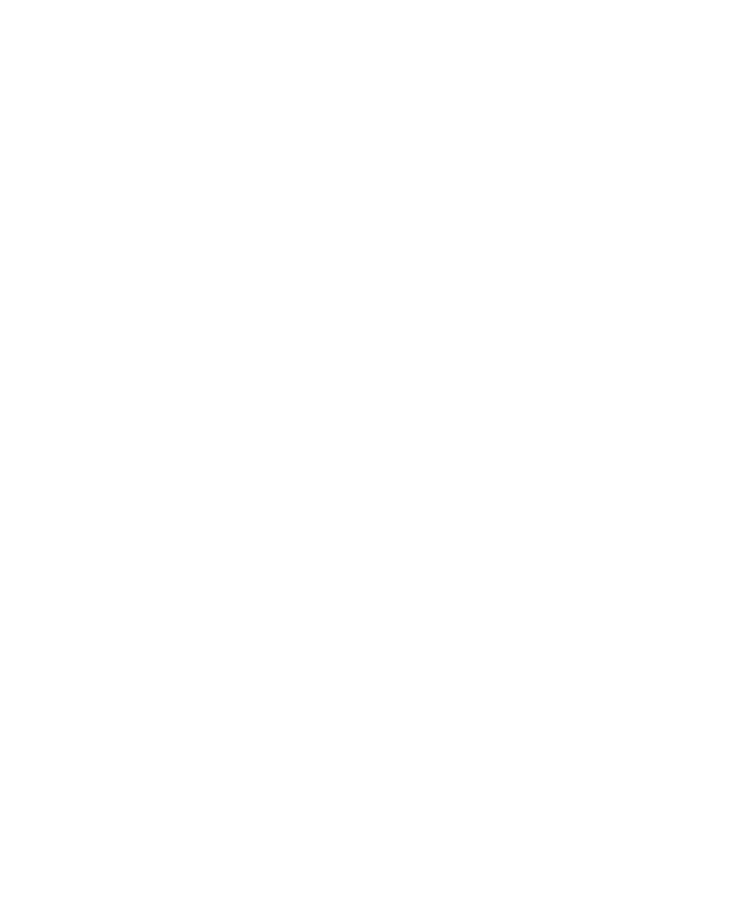
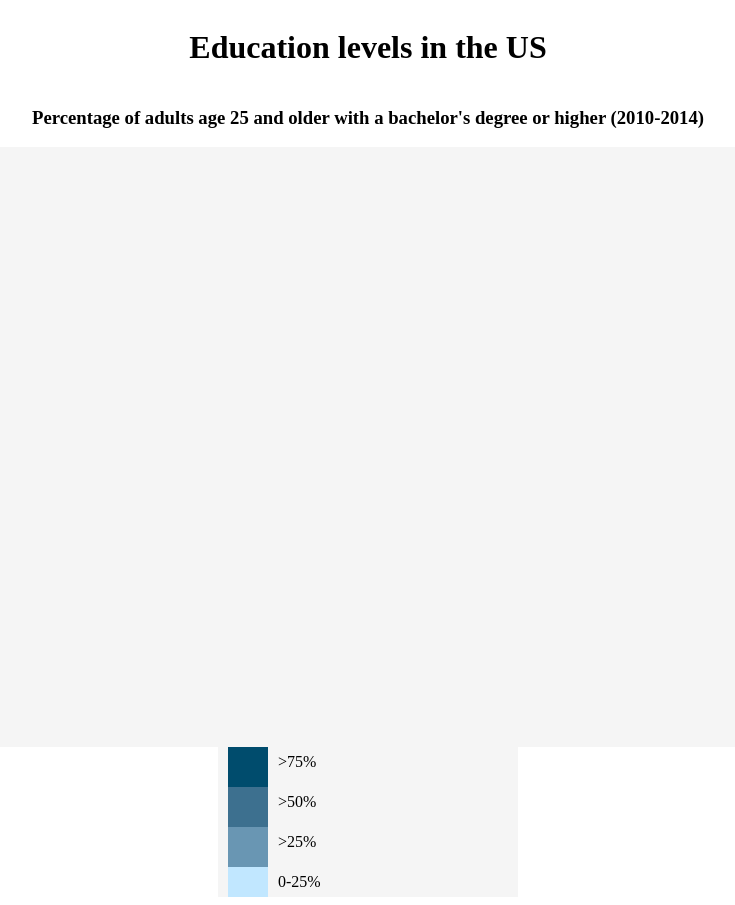
Before and after one commit to chauxvive/FCCTreeMap, a plain HTML site: page index.html in a window 1280 px wide. Shown: the whole page, without its empty margins (272-1007 px from the left). Before the commit the page ends 800 px from the top, so only its background shows below. Drawn offline with nearby package versions, Linux system fonts and the light colour scheme.

Commit message:
adding boilerplate

```diff
--- a/index.html
+++ b/index.html
@@ -0,0 +1,44 @@
+<!DOCTYPE html>
+<html lang="en">
+<head>
+    <meta charset="UTF-8">
+    <meta name="viewport" content="width=device-width, initial-scale=1.0">
+    <link rel="stylesheet" href="./style.css">
+    <link rel="stylesheet" href="node_modules/ol/ol.css">
+    <title>Education levels in the US</title>
+    <script src="https://d3js.org/d3.v7.min.js"></script>
+    <script src="https://unpkg.com/topojson@3"></script>
+
+</head>
+<body>
+    <h1 id='title'>Education levels in the US</h1>
+    <h3 id='description'>Percentage of adults age 25 and older with a bachelor's degree or higher (2010-2014)</h3>
+    <div id="tooltip"></div>
+
+    <svg id="canvas">
+
+    </svg>
+
+    <svg id="legend">
+        <g>
+            <rect x="10" y="0" width="40" height ="40" fill="#004c6d" />
+            <text x="60" y="20" fill="colors[0]"> &gt;75% </text>
+        </g>
+        <g>
+            <rect x="10" y="40" width="40" height ="40" fill="#3d708f" />
+            <text x="60" y="60" fill="colors[1]"> &gt;50% </text>
+        </g>
+        <g>
+            <rect x="10" y="80" width="40" height ="40" fill="#6996b3" />
+            <text x="60" y="100" fill="colors[2]"> &gt;25%</text>
+        </g>
+        <g>
+            <rect x="10" y="120" width="40" height ="40" fill="#c1e7ff" />
+            <text x="60" y="140" fill="colors[3]"> 0-25%</text>
+        </g>
+    </svg>
+
+    <script src="script.js"></script>
+    <script src="https://cdn.freecodecamp.org/testable-projects-fcc/v1/bundle.js"></script>
+</body>
+</html>
--- a/style.css
+++ b/style.css
@@ -1 +1,19 @@
-"use strict"
+html, body{
+    min-height: 100%;
+}
+
+body{
+    display: flex;
+    flex-direction: column;
+    justify-content: center;
+    align-items: center;
+}
+
+svg{
+    background-color: whitesmoke;
+}
+
+#canvas{
+    min-width: 1000px;
+    min-height: 600px;
+}
```
